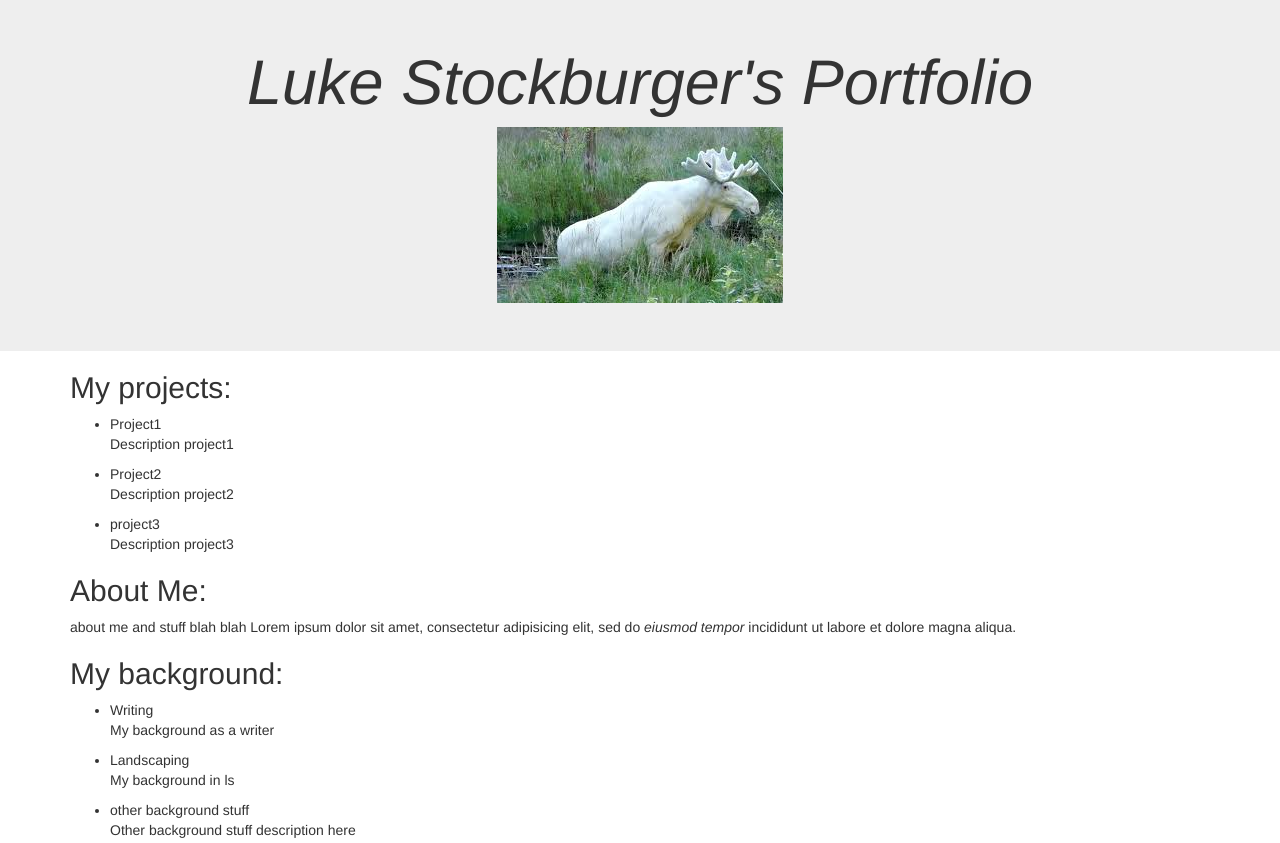
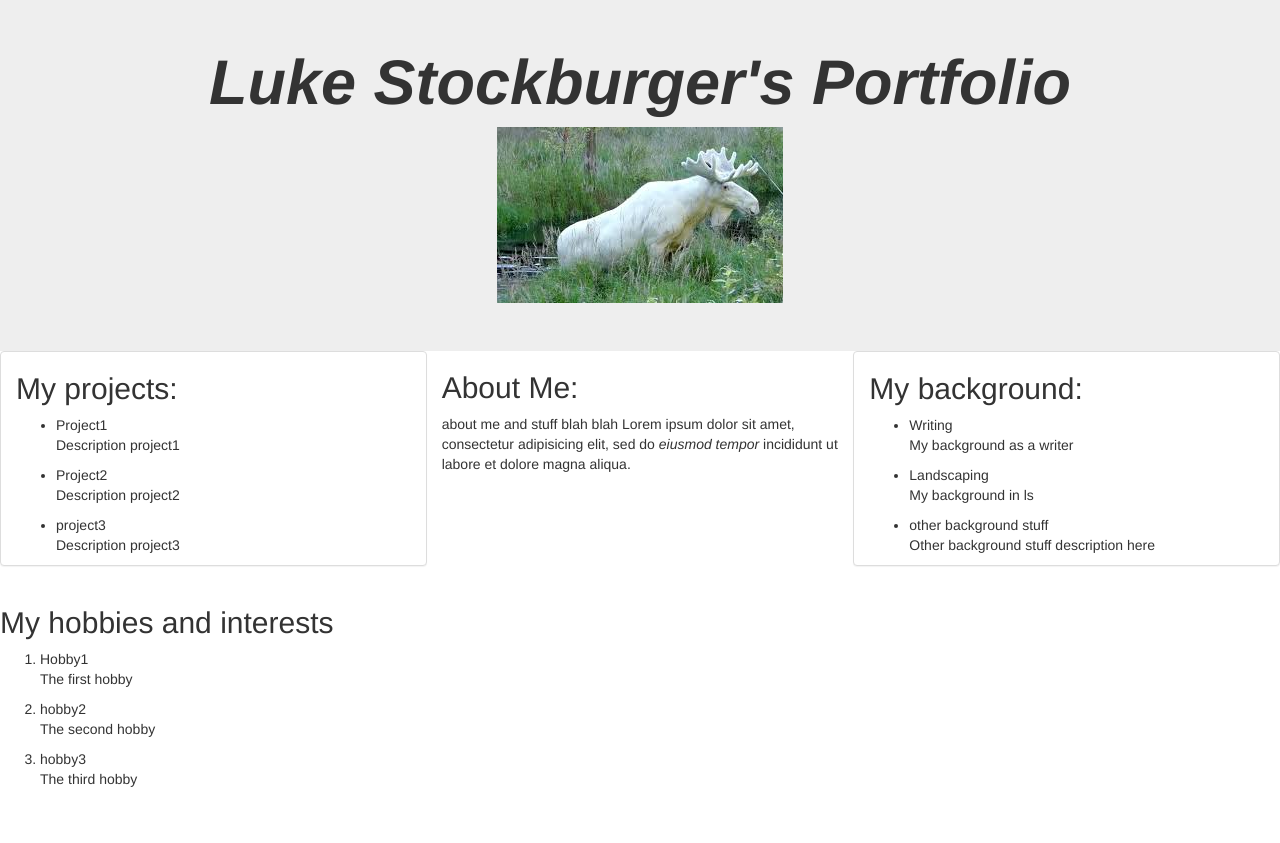
Before and after one commit to lstockburg/portfolio, a plain HTML site: page index.html in a window 1280 px wide. Shown: the top 843 px of the page. After the commit the page ends 800 px from the top, so only its background shows below. Drawn offline with Linux system fonts and the light colour scheme.

Commit message:
add container, rows, columns. move tags to correct places

```diff
--- a/css/styles.css
+++ b/css/styles.css
@@ -1,6 +1,10 @@
 h1 {
   text-align: center;
   align-items: center;
+}
+
+.strong {
+  font-family: helvetica;
 }
 
 .jumbotron {
--- a/index.html
+++ b/index.html
@@ -8,12 +8,13 @@
   </head>
   <body>
     <div class="jumbotron">
-      <h1 class=portfolio-title>Luke Stockburger's Portfolio<br>
+      <h1 class=portfolio-title><strong>Luke Stockburger's Portfolio</strong><br>
       <img class="whitemoose" src="img/whitemoose.jpeg" alt="A picture of an albino moose">
       </h1>
     </div>
-    <div class="container">
-
+    <div class="container-fluid">
+      <div class="row">
+        <div class="col-md-4 panel panel-default">
           <h2 class="my-projects">My projects:</h2>
             <ul>
               <li>Project1</li>
@@ -23,9 +24,13 @@
               <li>project3</li>
                 <p>Description project3</p>
             </ul>
+        </div>
+        <div class="col-md-4">
           <h2 class="about-me">About Me:</h2>
             <p>about me and stuff blah blah Lorem ipsum dolor sit amet, consectetur adipisicing elit, sed do <em>eiusmod tempor</em> incididunt ut labore et dolore magna aliqua.
             </p>
+        </div>
+        <div class="col-md-4 panel panel-default">
           <h2 class="my-background">My background:</h2>
             <ul>
               <li>Writing</li>
@@ -35,7 +40,10 @@
               <li>other background stuff</li>
                 <p>Other background stuff description here</p>
             </ul>
-    <h2 class="hobby-list">My hobbies and interests</h2>
+        </div>
+        <div class="row">
+          <div class="col-md-12">
+            <h2>My hobbies and interests</h2>
             <ol>
               <li class="hobby1">Hobby1</li>
                 <p>The first hobby</p>
@@ -44,7 +52,9 @@
               <li class="hobby3">hobby3</li>
                 <p>The third hobby</p>
             </ol>
-
+          </div>
+        </div>
+      </div>
     </div>
   </body>
 </html>
```
Lines whose indentation alone changed are shown as unchanged.
